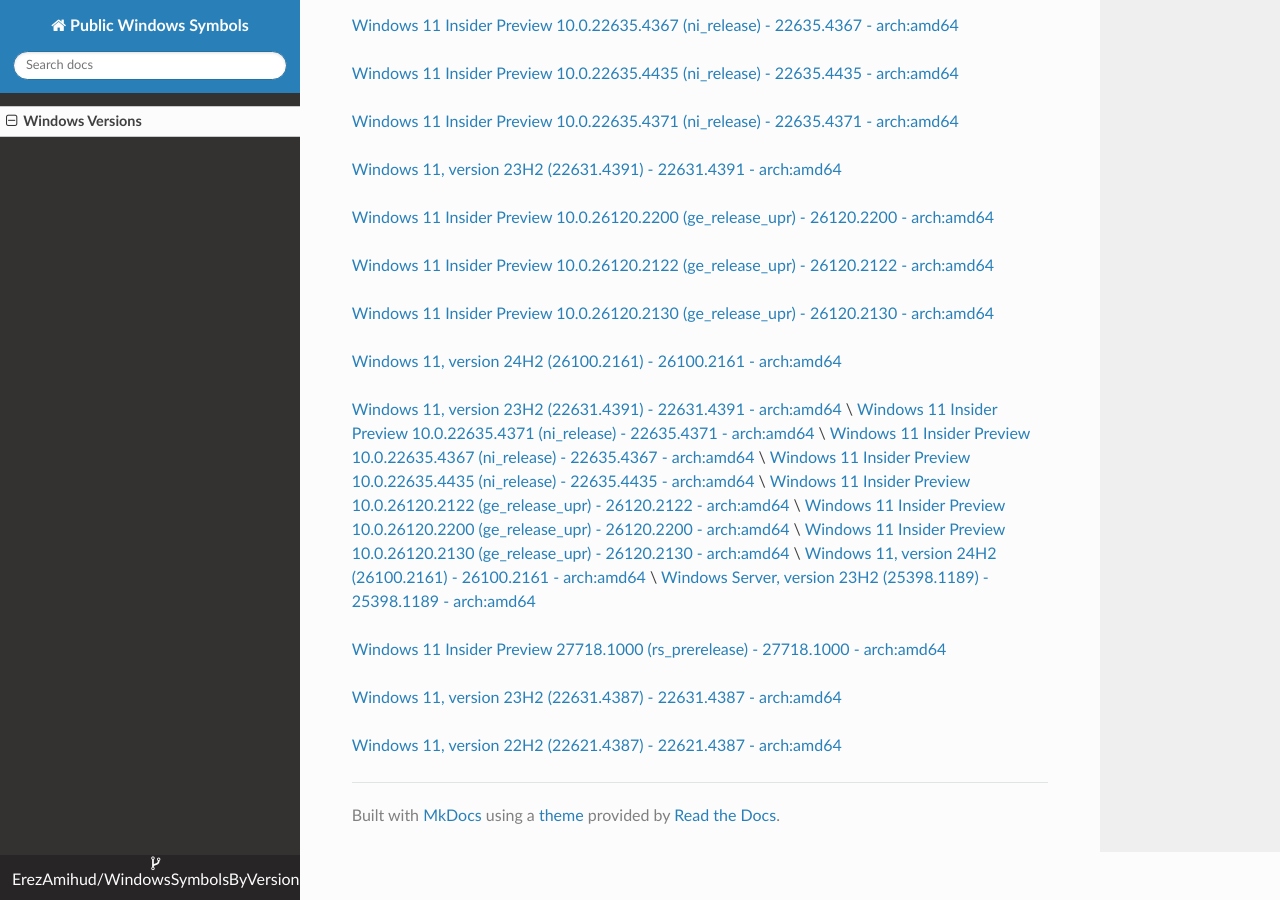
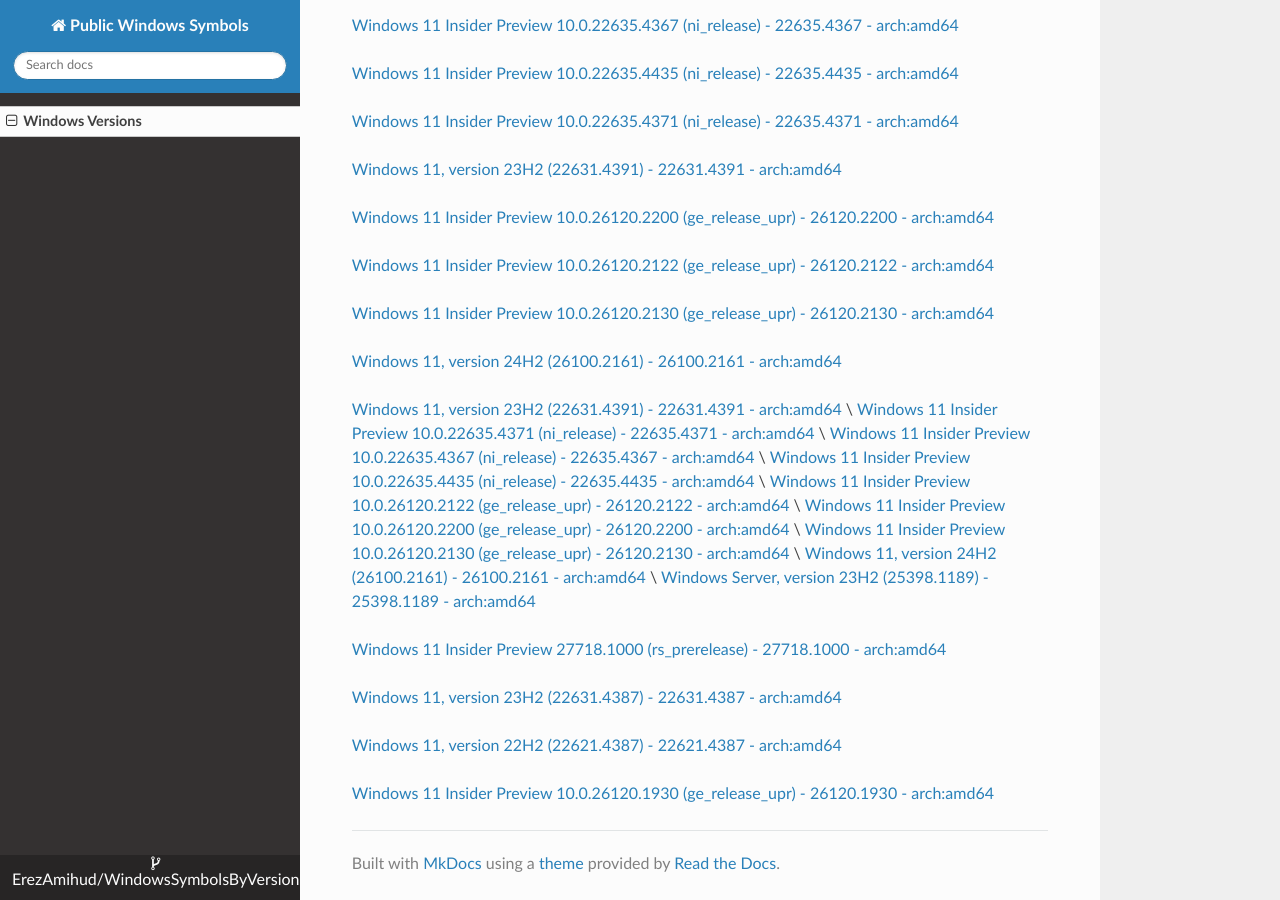
Before and after one commit to ErezAmihud/WindowsSymbolsByVersion, an MkDocs documentation site: the page built from docs/index.md, in a window 1280 px wide and 900 px high, scrolled down 3773 px. Built offline with MkDocs 1.6.1, drawn with Linux system fonts in a browser that asks for light colours; nearby versions of some CDN libraries.

Commit message:
Automated commit, add manifest for 9c6443e2-4652-4d3d-b0b6-34895deca5a6

```diff
--- a/docs/index.md
+++ b/docs/index.md
@@ -179,3 +179,6 @@
 
 
 [Windows 11, version 22H2 (22621.4387) - 22621.4387 - arch:amd64](https://github.com/ErezAmihud/WindowsSymbolsByVersion/blob/main/manifests/e7036acd-c5d4-46e5-bce0-ccb55d8dbf56.manifest)
+
+
+[Windows 11 Insider Preview 10.0.26120.1930 (ge_release_upr) - 26120.1930 - arch:amd64](https://github.com/ErezAmihud/WindowsSymbolsByVersion/blob/main/manifests/9c6443e2-4652-4d3d-b0b6-34895deca5a6.manifest)
```
Also changed, not shown: process_builds.json (+1 -1 lines), 1 other file.
